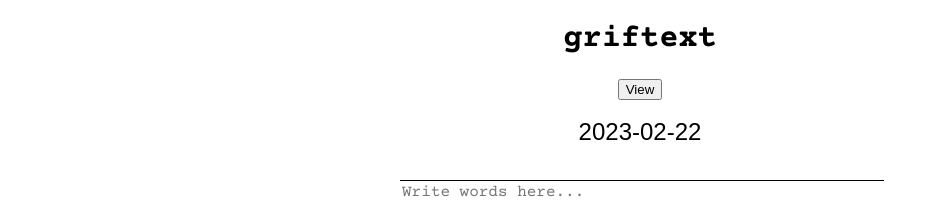
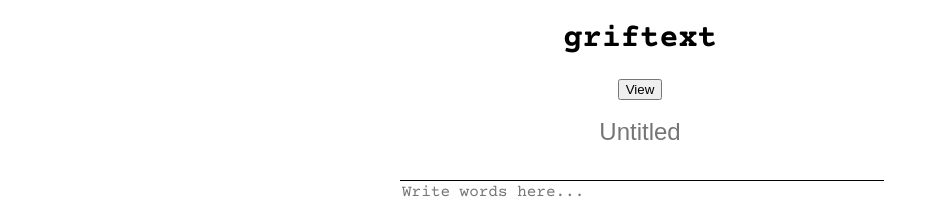
Before and after one commit to gpolonus/griftext, a SvelteKit app: page / in a window 1280 px wide. Shown: the top 206 px of the page, without its empty margins (0-931 px from the left). Built offline with nearby package versions, Linux system fonts and the light colour scheme.

Commit message:
Added implicit date in the filename

```diff
--- a/src/routes/+page.svelte
+++ b/src/routes/+page.svelte
@@ -5,26 +5,29 @@
 
   let text = localStorage.getItem('saved-text') || '';
   let view: 'edit' | 'view' = 'edit';
-  let filename = localStorage.getItem('saved-title') || (new Date()).toISOString().split('T')[0]
+  let filename = localStorage.getItem('saved-title') || ''
 
   function save() {
     var file = new Blob([text], { type: 'md' });
     var a = document.createElement("a"), url = URL.createObjectURL(file);
     a.href = url;
-    a.download = filename;
+    a.download = (new Date()).toISOString().split('T')[0] + '_' + filename;
     document.body.appendChild(a);
     a.click();
+
     setTimeout(function() {
       document.body.removeChild(a);
       window.URL.revokeObjectURL(url);
     }, 0);
+
+    clear();
   }
 
   function clear() {
     text = ''
     localStorage.setItem('saved-text', '')
 
-    filename = (new Date()).toISOString().split('T')[0]
+    filename = ''
     localStorage.setItem('saved-title', filename);
   }
 
@@ -121,7 +124,7 @@
 </div>
 
 <div class="filename">
-  <input bind:value={filename} />
+  <input bind:value={filename} placeholder="Untitled" />
 </div>
 
 <div class="contents">
```
